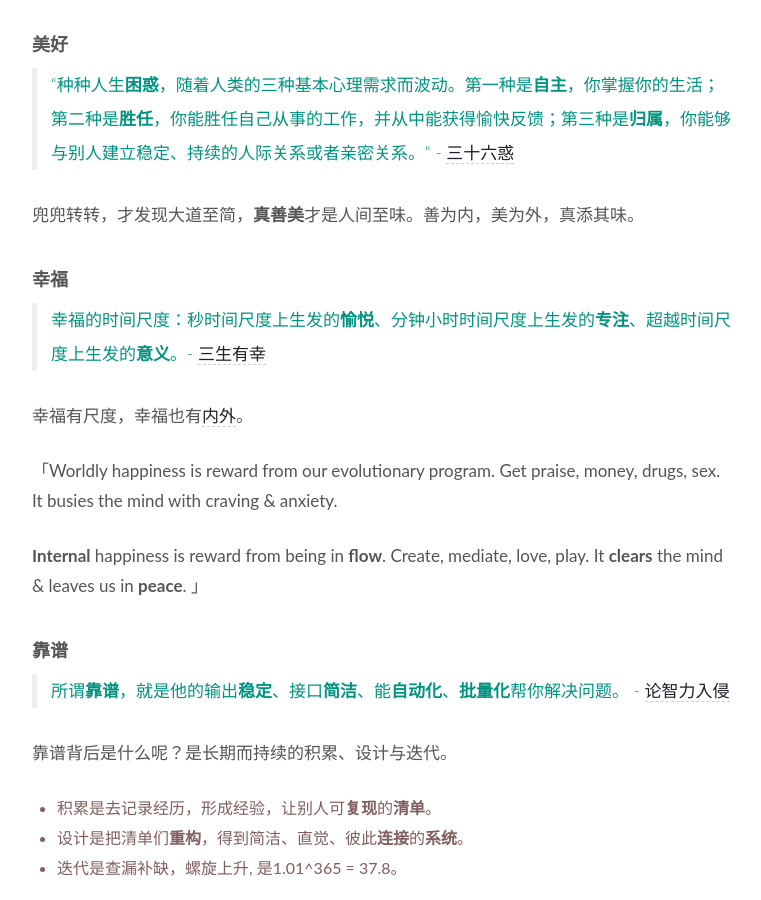
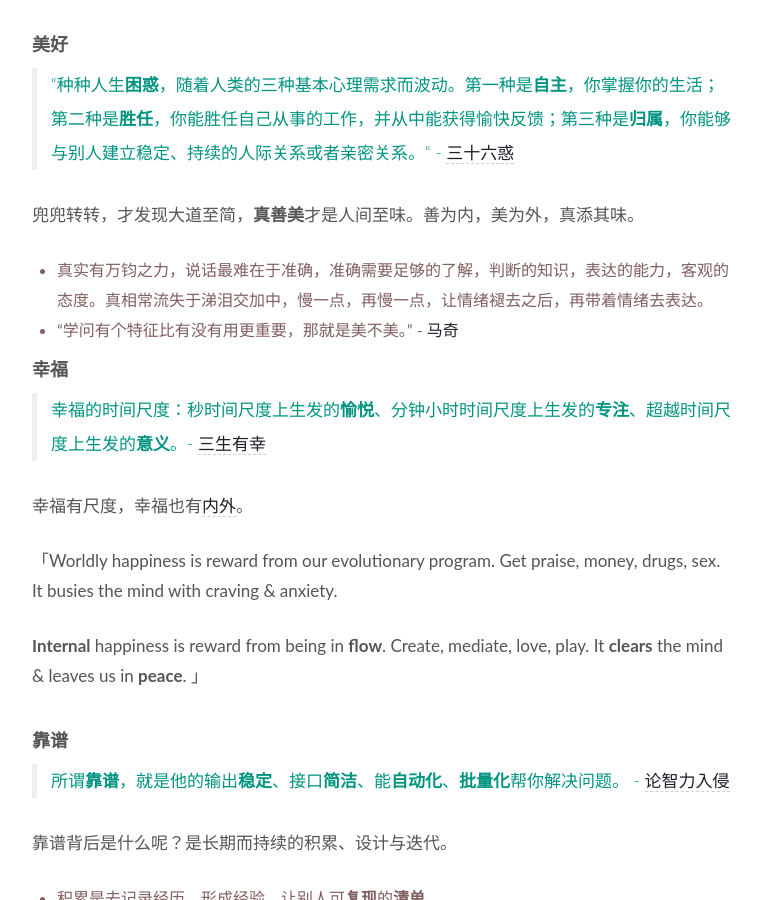
Before and after one commit to WillWang-X/willwang-x.github.io, a Jekyll site: the page built from _posts/2019-01-01-life-README.md, in a window 1280 px wide and 900 px high, scrolled down 1375 px. Shown: the whole window, without its empty margins (258-1019 px from the left). Built offline with Jekyll 4.4.1, drawn with Linux system fonts in a browser that asks for light colours; some of the changed text lies outside the part shown.

Commit message:
updated README

```diff
--- a/_posts/2019-01-01-life-README.md
+++ b/_posts/2019-01-01-life-README.md
@@ -42,6 +42,9 @@ published: true
 > “种种人生**困惑**，随着人类的三种基本心理需求而波动。第一种是**自主**，你掌握你的生活；第二种是**胜任**，你能胜任自己从事的工作，并从中能获得愉快反馈；第三种是**归属**，你能够与别人建立稳定、持续的人际关系或者亲密关系。“  - [三十六惑](https://www.yangzhiping.com/psy/36Birthday.html)
 
 兜兜转转，才发现大道至简，**真善美**才是人间至味。善为内，美为外，真添其味。
+
+- 真实有万钧之力，说话最难在于准确，准确需要足够的了解，判断的知识，表达的能力，客观的态度。真相常流失于涕泪交加中，慢一点，再慢一点，让情绪褪去之后，再带着情绪去表达。
+- “学问有个特征比有没有用更重要，那就是美不美。” - [马奇](https://www.wikiwand.com/en/James_G._March)
 
 ### 幸福
 
@@ -171,3 +174,4 @@ published: true
 * 2019.08.15: 添加聪明的**练习**部分: [third person](https://aeon.co/ideas/why-speaking-to-yourself-in-the-third-person-makes-you-wiser), 将关键词分解成更多的关键词。
 * 2019.08.21: 添加感兴趣的词：tradeoff。 Many things are about tradeoff.
 * 2019.09.15: 通顺文字逻辑。
+* 2019.10.15: 添加解释「真善美」
```
